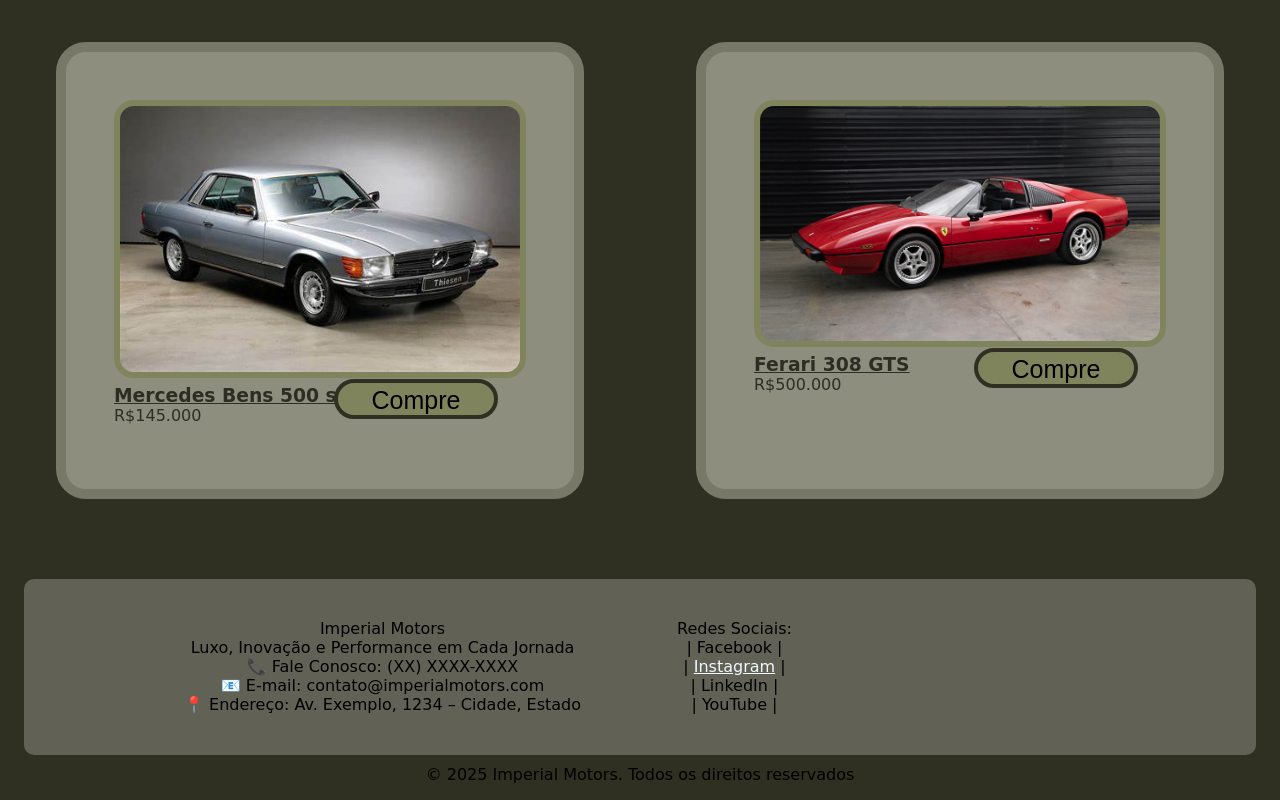
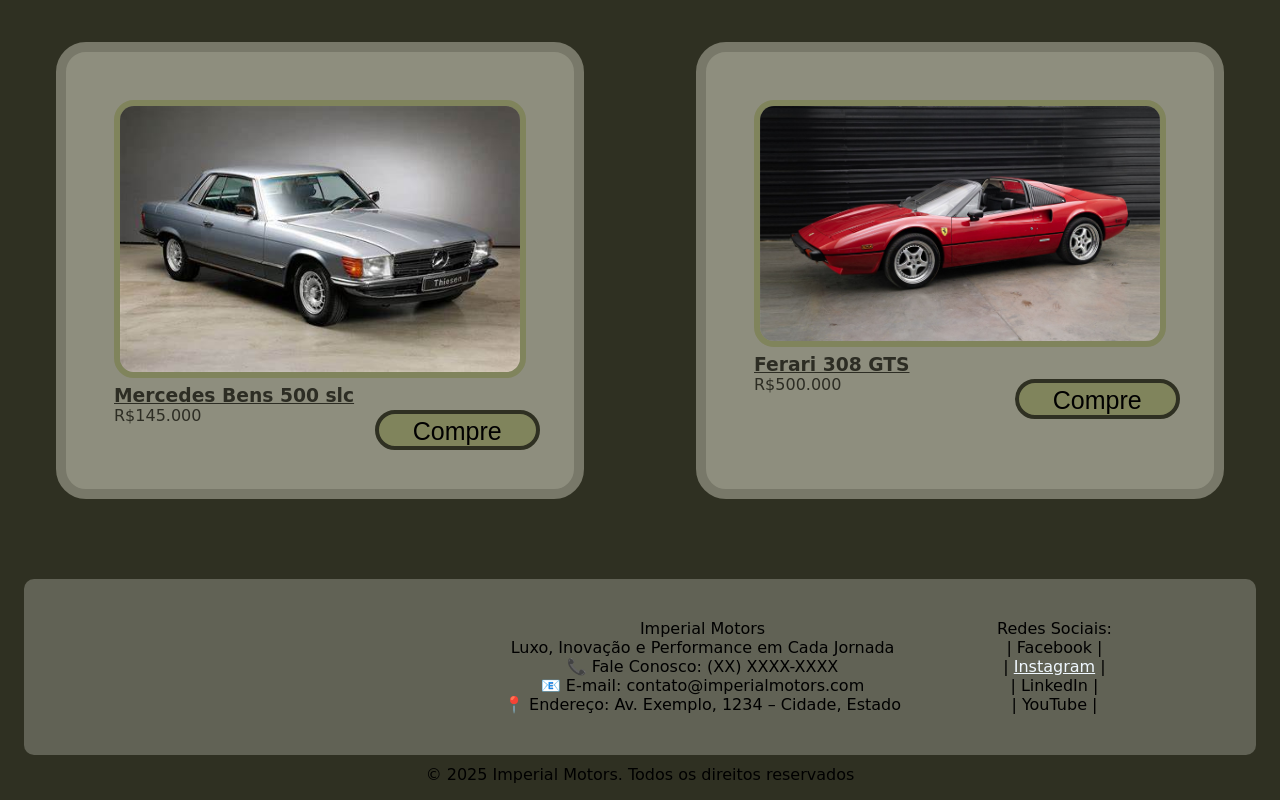
Before and after one commit to Henriluiz/portfolio-car, a plain HTML site: page menu/carro.html in a window 1280 px wide. Shown: the part 760-1560 px from the top of the page. Drawn offline with Linux system fonts and the light colour scheme; a web font is replaced by a local one.

Commit message:
Update carro.css

```diff
--- a/menu/carro.css
+++ b/menu/carro.css
@@ -71,8 +71,8 @@ div {
 .div1a, .div1b{
     width: 20%;
     position: relative;
-    bottom: 18%;
-    left: 37%;
+    bottom: 10%;
+    left: 47%;
 }
 
 .div1 p, .div2 p {
@@ -120,7 +120,7 @@ footer section{
 }
 
 .footer_p1 {
-    margin-left: 10rem;
+    margin-left: 30rem;
 }
 footer a {
     color:aliceblue ;
```
